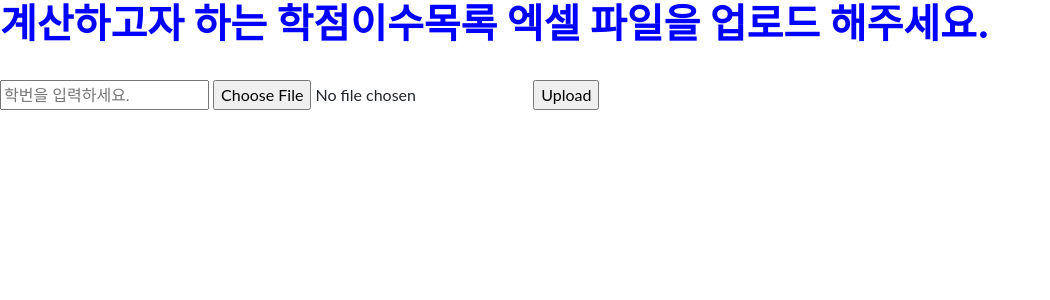
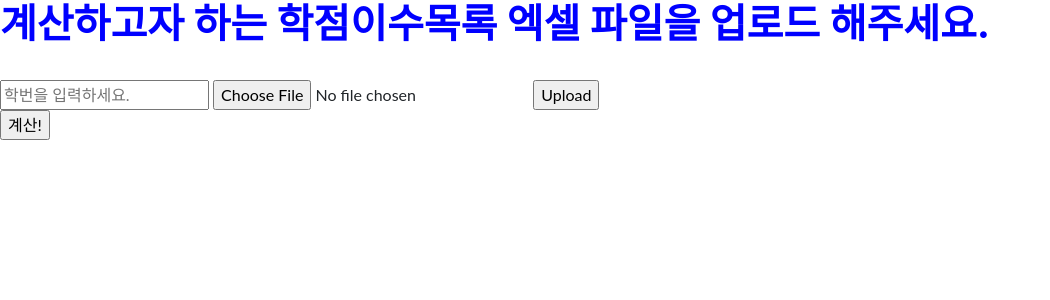
Before and after one commit to AhnYeonghoo/opensource_project, a Django app: template evolve/templates/upload-file.html in a window 1280 px wide. Shown: the part 72-372 px from the top of the page, without its empty margins (0-1050 px from the left). Run offline with Django 3.2, Linux system fonts and the light colour scheme; the template is opened without the code that fills it, so the values that code supplies are empty; some libraries are stand-ins or nearby versions.

Commit message:
계산 기능을 위한 html파일 상에 기능 연결

```diff
--- /dev/null
+++ b/evolve/templates/calculator.html
@@ -0,0 +1,2 @@
+{% extends 'base.html' %}
+{{doc.0.1}}
--- a/evolve/templates/upload-file.html
+++ b/evolve/templates/upload-file.html
@@ -9,6 +9,8 @@
     {% csrf_token %}
     <input type="submit" value="Upload" onclick="upload_file()">
 </form>
-
+<form action="{% url 'search:calculator' %}" method="POST">
+    <input type="submit" value="계산!">
+</form>
 
 {% endblock %}
```
